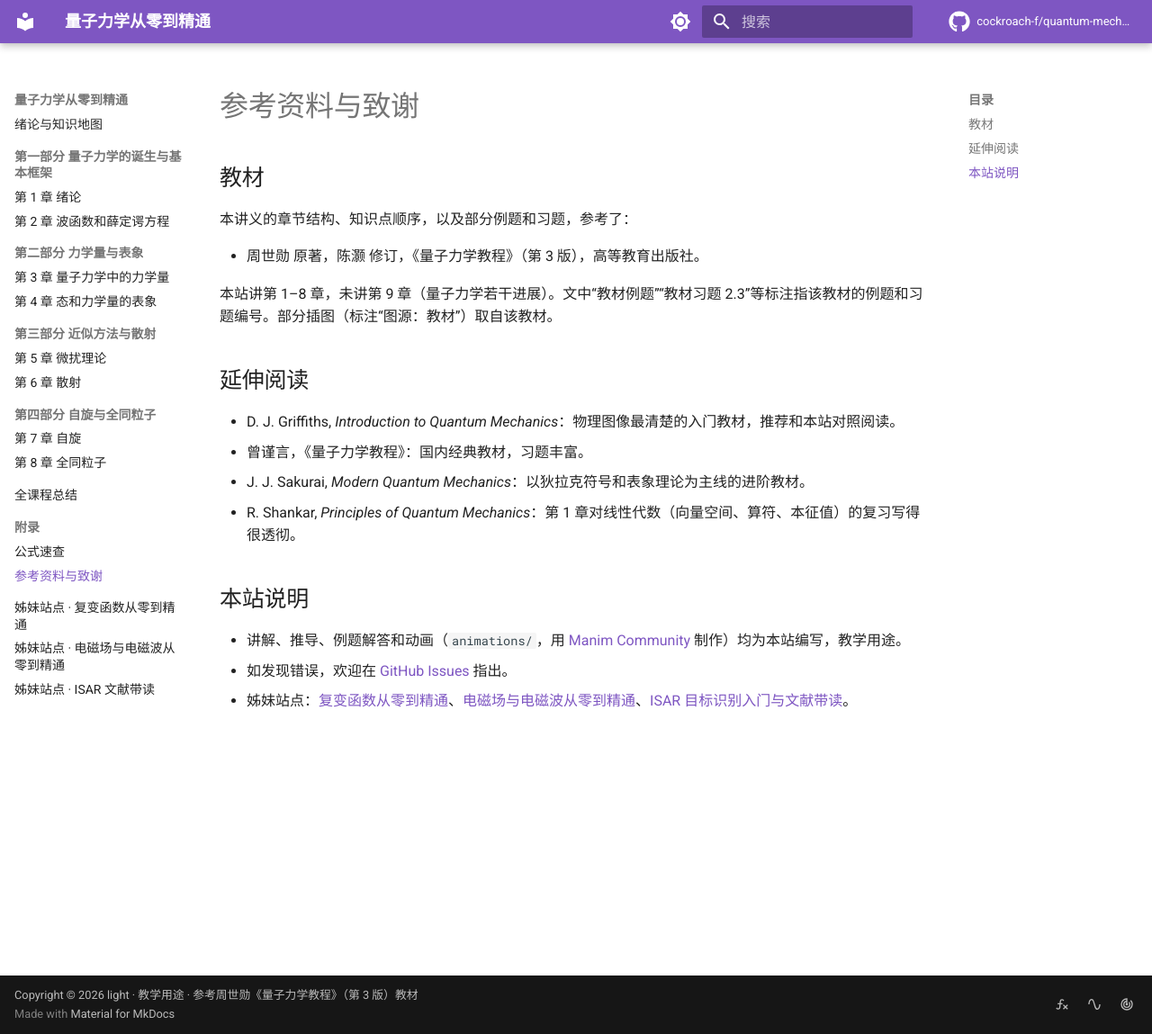
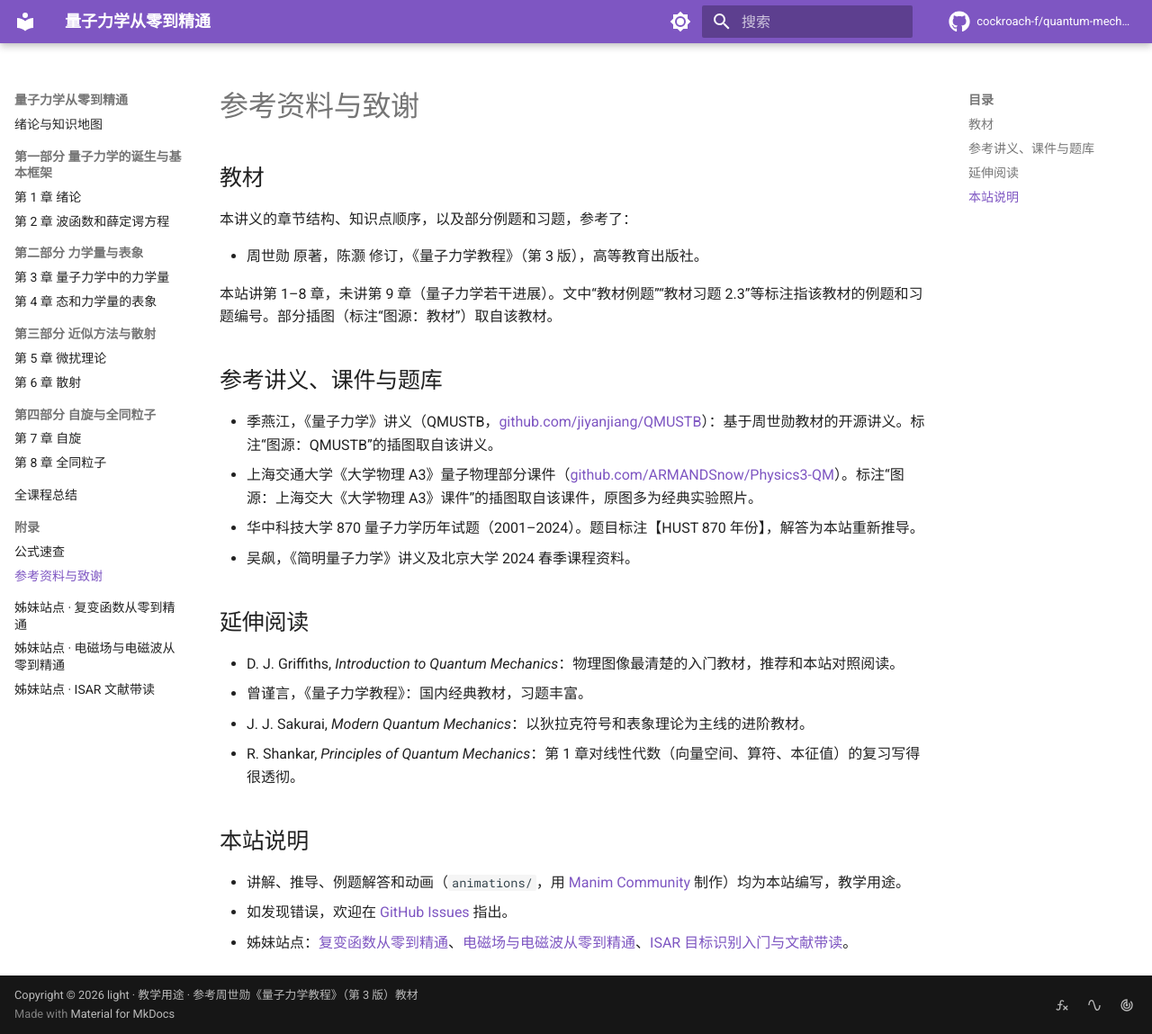
Before and after one commit to cockroach-f/quantum-mechanics, an MkDocs documentation site: the page built from docs/references.md, in a window 1280 px wide and 1149 px high. Shown: the whole window at 90% size. Built offline with MkDocs 1.6.1 and Material for MkDocs 9.7.7, drawn with Linux system fonts in a browser that asks for light colours; comment, search, counter and statistics services are not loaded.

Commit message:
参考资料：补充讲义、课件与题库来源

```diff
--- a/docs/references.md
+++ b/docs/references.md
@@ -7,6 +7,13 @@
 - 周世勋 原著，陈灏 修订，《量子力学教程》（第 3 版），高等教育出版社。
 
 本站讲第 1–8 章，未讲第 9 章（量子力学若干进展）。文中“教材例题”“教材习题 2.3”等标注指该教材的例题和习题编号。部分插图（标注“图源：教材”）取自该教材。
+
+## 参考讲义、课件与题库
+
+- 季燕江，《量子力学》讲义（QMUSTB，[github.com/jiyanjiang/QMUSTB](https://github.com/jiyanjiang/QMUSTB)）：基于周世勋教材的开源讲义。标注“图源：QMUSTB”的插图取自该讲义。
+- 上海交通大学《大学物理 A3》量子物理部分课件（[github.com/ARMANDSnow/Physics3-QM](https://github.com/ARMANDSnow/Physics3-QM)）。标注“图源：上海交大《大学物理 A3》课件”的插图取自该课件，原图多为经典实验照片。
+- 华中科技大学 870 量子力学历年试题（2001–2024）。题目标注【HUST 870 年份】，解答为本站重新推导。
+- 吴飙，《简明量子力学》讲义及北京大学 2024 春季课程资料。
 
 ## 延伸阅读
 
```
